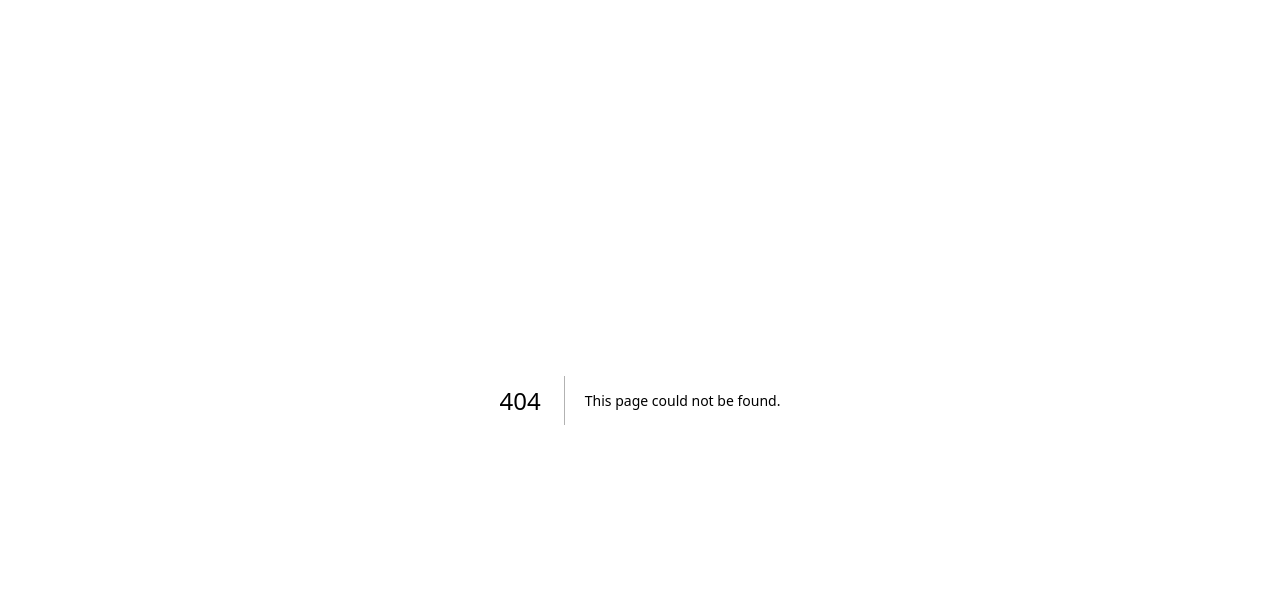
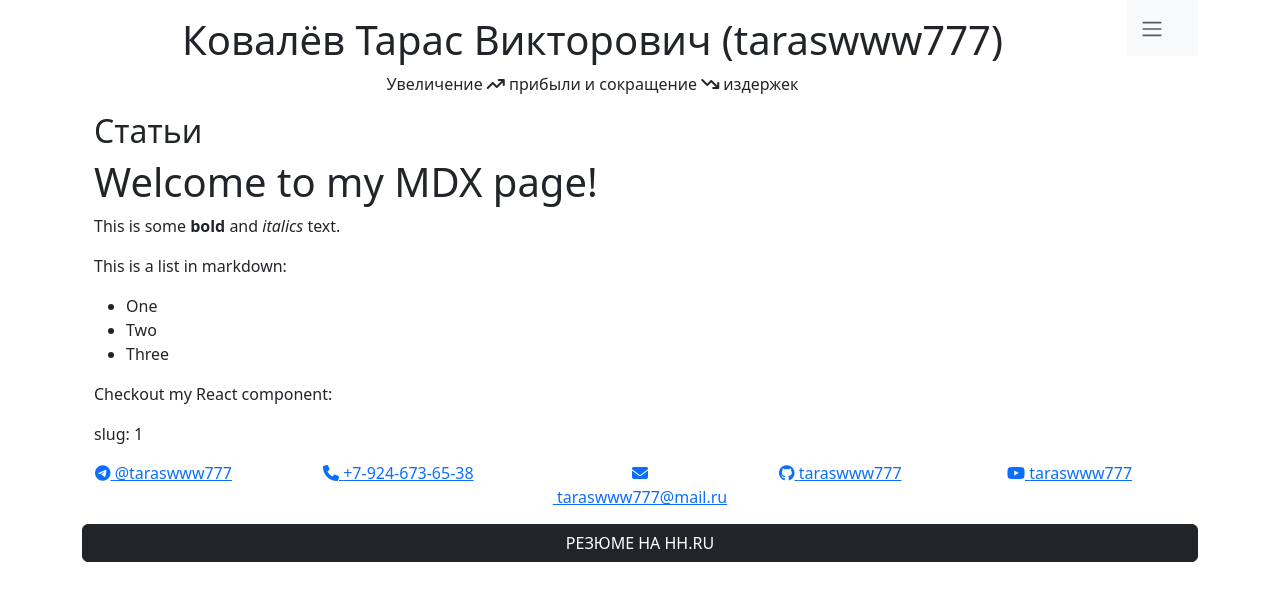
Before and after one commit to taraswww777/taraswww777.dev, a Next.js app: page /articles/1 in a window 1280 px wide. Before the commit this address had no page. Shown: the top 600 px of the page. Built offline with nearby package versions, Linux system fonts and the light colour scheme.

Commit message:
apply mdx-js

```diff
--- a/next.config.js
+++ b/next.config.js
@@ -13,4 +13,20 @@ const nextConfig = {
   }
 }
 
-module.exports = nextConfig
+// module.exports = nextConfig
+//
+//
+
+const nextMdx = require('@next/mdx');
+
+const withMdx = nextMdx({
+  // By default only the .mdx extension is supported.
+  extension: /\.mdx?$/,
+  options: {providerImportSource: '@mdx-js/react',  /* otherOptions… */}
+})
+
+module.exports = withMdx({
+  ...nextConfig,
+  // Support MDX files as pages:
+  pageExtensions: ['md', 'mdx', 'tsx', 'ts', 'jsx', 'js'],
+})
--- a/src/pages/articles/PageArticles.tsx
+++ b/src/pages/articles/[slug].tsx
@@ -1,7 +1,18 @@
 import {PageTemplates} from '../../components/PageTemplates';
 import Head from 'next/head';
+import {useRouter} from 'next/router';
+import Page from './_page.mdx';
+import {MDXProvider} from '@mdx-js/react';
 
-export const Articles = () => {
+interface RouteParams {
+  slug: string
+}
+
+const Articles = () => {
+  const router = useRouter();
+  const {slug} = router.query
+
+  console.log('slug:', slug)
   return (
     <PageTemplates>
       <Head>
@@ -13,9 +24,15 @@ export const Articles = () => {
             <h1 className="h2">Статьи</h1>
           </div>
           <div className="col-12">
+            <MDXProvider>
+              <Page />
+            </MDXProvider>
+            slug: {slug}
           </div>
         </div>
       </div>
     </PageTemplates>
   )
 }
+
+export default Articles;
--- /dev/null
+++ b/src/pages/articles/_page.mdx
@@ -0,0 +1,12 @@
+
+# Welcome to my MDX page!
+
+This is some **bold** and _italics_ text.
+
+This is a list in markdown:
+
+- One
+- Two
+- Three
+
+Checkout my React component:
--- a/src/pages/articles/index.tsx
+++ /dev/null
@@ -1,3 +0,0 @@
-import {Articles} from './PageArticles';
-
-export default Articles;
```
